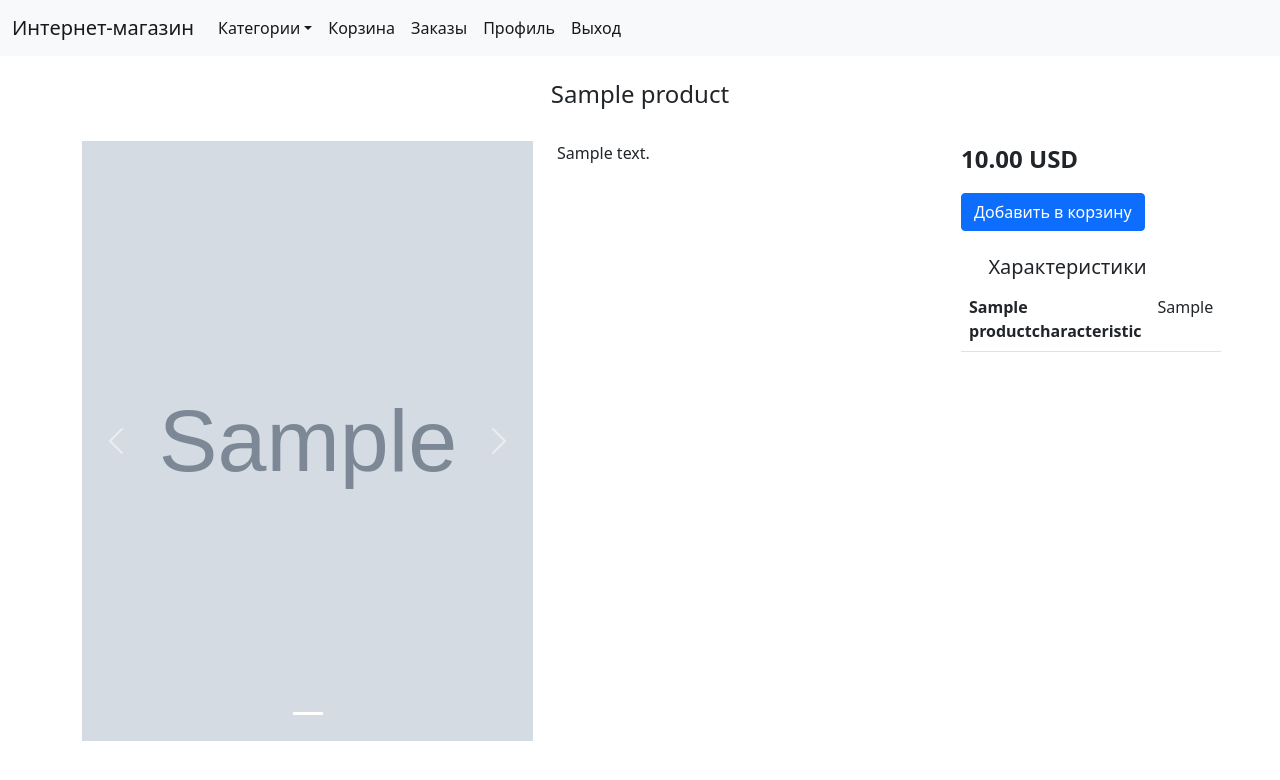
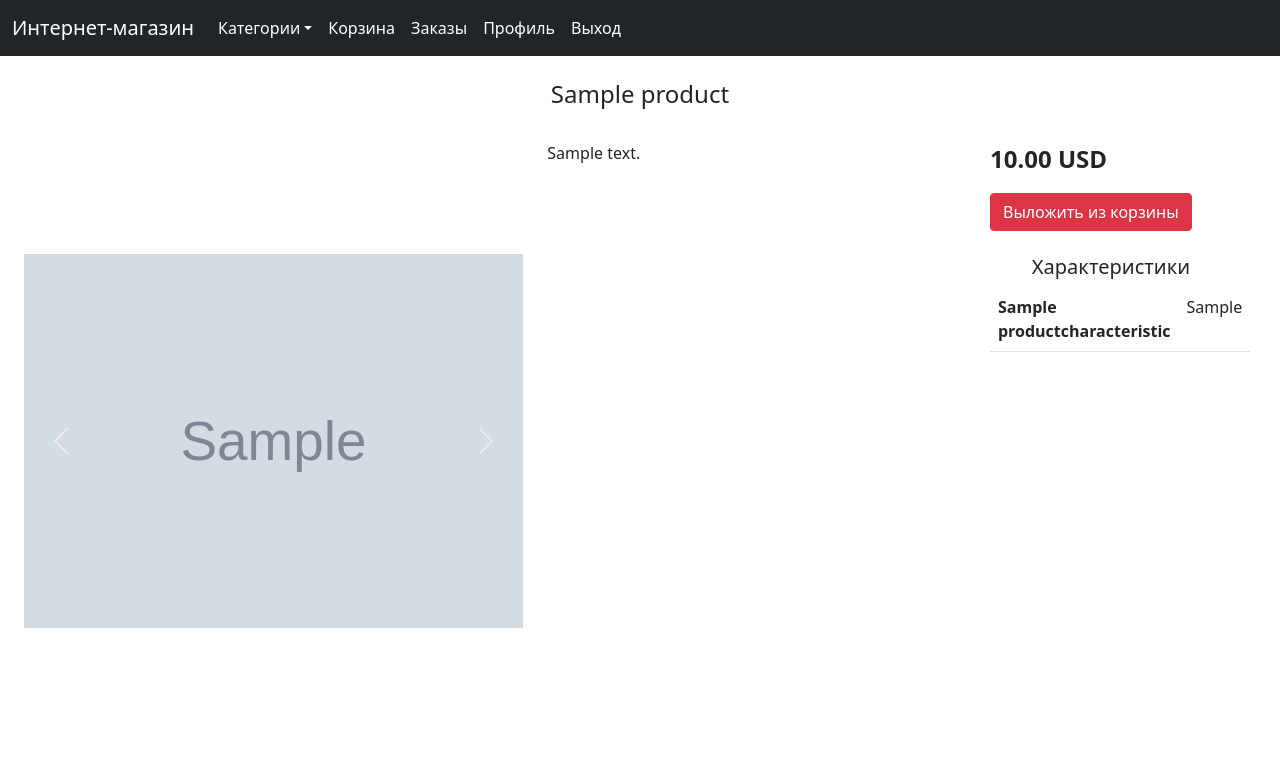
Before and after one commit to NikitaRadin/online_store, a Django app: page /product/?product_id=1 in a window 1280 px wide. Shown: the top 780 px of the page. Run offline with Django 3.2, Linux system fonts and the light colour scheme; a user stored in the database is signed in; tables that the repository leaves empty hold one stand-in row (values such as "Sample post"); grey boxes marked "Sample" are stand-in pictures.

Commit message:
Улучшен внешний вид страниц, добавлена возможность выкладывания товаров из корзины

```diff
--- a/templates/basic.html
+++ b/templates/basic.html
@@ -8,7 +8,7 @@
     <title>{{ title }}</title>
 </head>
 <body>
-<nav class="navbar navbar-expand-lg navbar-light bg-light">
+<nav class="navbar navbar-expand-lg navbar-dark bg-dark">
     <div class="container-fluid">
         <a class="navbar-brand" href="#">Интернет-магазин</a>
         <button class="navbar-toggler" type="button" data-bs-toggle="collapse" data-bs-target="#navbarNavDropdown"
@@ -56,16 +56,16 @@
 <br />
 <h4 class="text-center">{{ header }}</h4>
 <br />
+<div class="container-fluid px-4">
     {% if messages %}
-<ul class="messages">
+    <ul class="messages px-0">
         {% for message in messages %}
-    <div class="container-fluid p-0">
         <div class="alert {{ message.tags }} alert-dismissible" role="alert" >{{ message }}</div>
-    </div>
         {% endfor %}
     </ul>
     {% endif %}
     {% block content %}{% endblock content %}
+</div>
 <script src="https://cdn.jsdelivr.net/npm/bootstrap@5.0.2/dist/js/bootstrap.bundle.min.js"
         integrity="sha384-MrcW6ZMFYlzcLA8Nl+NtUVF0sA7MsXsP1UyJoMp4YLEuNSfAP+JcXn/tWtIaxVXM"
         crossorigin="anonymous"></script>
--- a/templates/category.html
+++ b/templates/category.html
@@ -3,9 +3,9 @@
 <div class="row row-cols-1 row-cols-md-6 g-4">
     {% for subcategory in subcategories %}
     <div class="col">
-        <div class="card h-100">
+        <div class="card h-100 shadow">
             <img src={{ subcategory.image_path }} class="card-img-top" height=150
-                 style="object-fit: cover;">
+                 style="object-fit: contain;">
             <div class="card-body">
                 <a href="/subcategory/?subcategory_id={{ subcategory.id }}" style="text-decoration: none; color: black;">
                     <h6 class="card-title text-center">{{ subcategory.name }}</h6>
--- a/templates/product.html
+++ b/templates/product.html
@@ -1,6 +1,5 @@
 {% extends "basic.html" %}
 {% block content %}
-<div class="container">
 <div class="row">
     <div class="col-5">
         <div id="carouselExampleIndicators" class="carousel slide" data-bs-ride="carousel">
@@ -20,12 +19,12 @@
                 {% if not forloop.first %}
                 <div class="carousel-item">
                     <img src="{{ image.image_path }}"
-                             class="d-block w-100" height=600 style="object-fit: cover;">
+                         class="d-block w-100" height=600 style="object-fit: contain;">
                 </div>
                 {% else %}
                 <div class="carousel-item active">
                     <img src="{{ image.image_path }}"
-                             class="d-block w-100" height=600 style="object-fit: cover;">
+                         class="d-block w-100" height=600 style="object-fit: contain;">
                 </div>
                 {% endif %}
                 {% endfor %}
@@ -44,7 +43,7 @@
         <p>{{ product.description }}</p>
     </div>
     <div class="col-3">
-            <div class="container">
+        <div class="container-fluid">
             <div class="row">
                 <div class="col">
                     <p>
@@ -56,7 +55,15 @@
             </div>
             <div class="row">
                 <div class="col">
-                        <button type="button" class="btn btn-primary">Добавить в корзину</button>
+                    <form method="POST">
+                        {% csrf_token %}
+                        {{ product_moving_to_from_cart_form.product_id }}
+                        {% if not product_is_in_cart %}
+                        <button type="submit" class="btn btn-primary">Положить в корзину</button>
+                        {% else %}
+                        <button type="submit" class="btn btn-danger">Выложить из корзины</button>
+                        {% endif %}
+                    </form>
                 </div>
             </div>
             <br />
@@ -78,5 +85,4 @@
         </div>
     </div>
 </div>
-</div>
 {% endblock content %}
--- a/templates/subcategory.html
+++ b/templates/subcategory.html
@@ -3,9 +3,9 @@
 <div class="row row-cols-1 row-cols-md-6 g-4">
     {% for product in products %}
     <div class="col">
-        <div class="card h-100">
+        <div class="card h-100 shadow">
             <img src={{ product.image_path }} class="card-img-top" height=150
-                 style="object-fit: cover;">
+                 style="object-fit: contain;">
             <div class="card-body">
                 <a href="/product/?product_id={{ product.id }}" style="text-decoration: none; color: black;">
                     <h6 class="card-title text-center">{{ product.name }}</h6>
--- a/templates/user_login.html
+++ b/templates/user_login.html
@@ -1,7 +1,6 @@
 {% extends "basic.html" %}
 {% block content %}
 {% load crispy_forms_tags %}
-<div class="container">
 <div class="row">
     <div class="col-6">
         <form method="POST">
@@ -16,5 +15,4 @@
         </form>
     </div>
 </div>
-</div>
 {% endblock content %}
--- a/templates/user_registration.html
+++ b/templates/user_registration.html
@@ -1,7 +1,6 @@
 {% extends "basic.html" %}
 {% block content %}
 {% load crispy_forms_tags %}
-<div class="container">
 <div class="row">
     <div class="col-6">
         <form method="POST">
@@ -28,5 +27,4 @@
         </form>
     </div>
 </div>
-</div>
 {% endblock content %}
```
Lines whose indentation alone changed are shown as unchanged.
